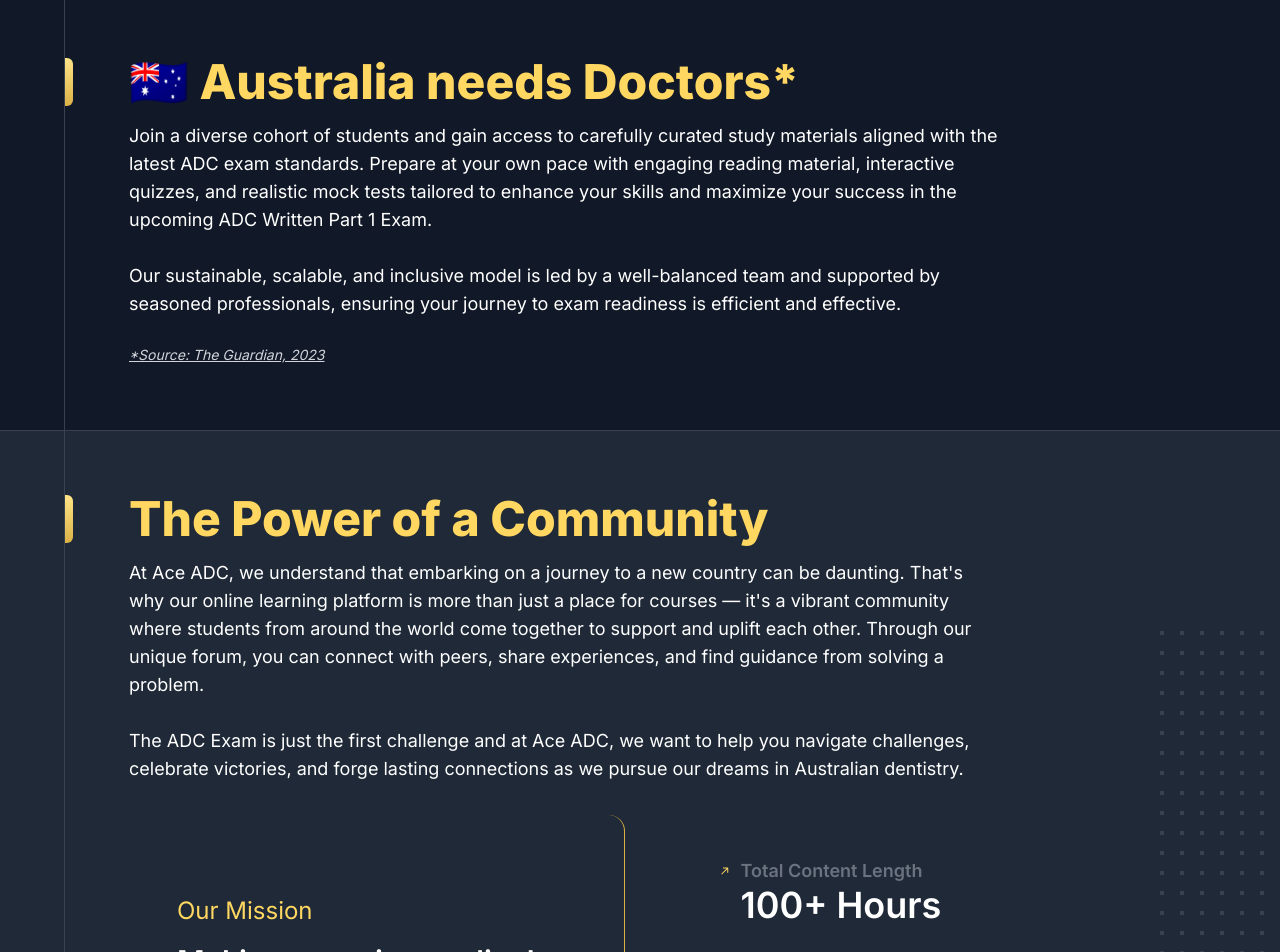
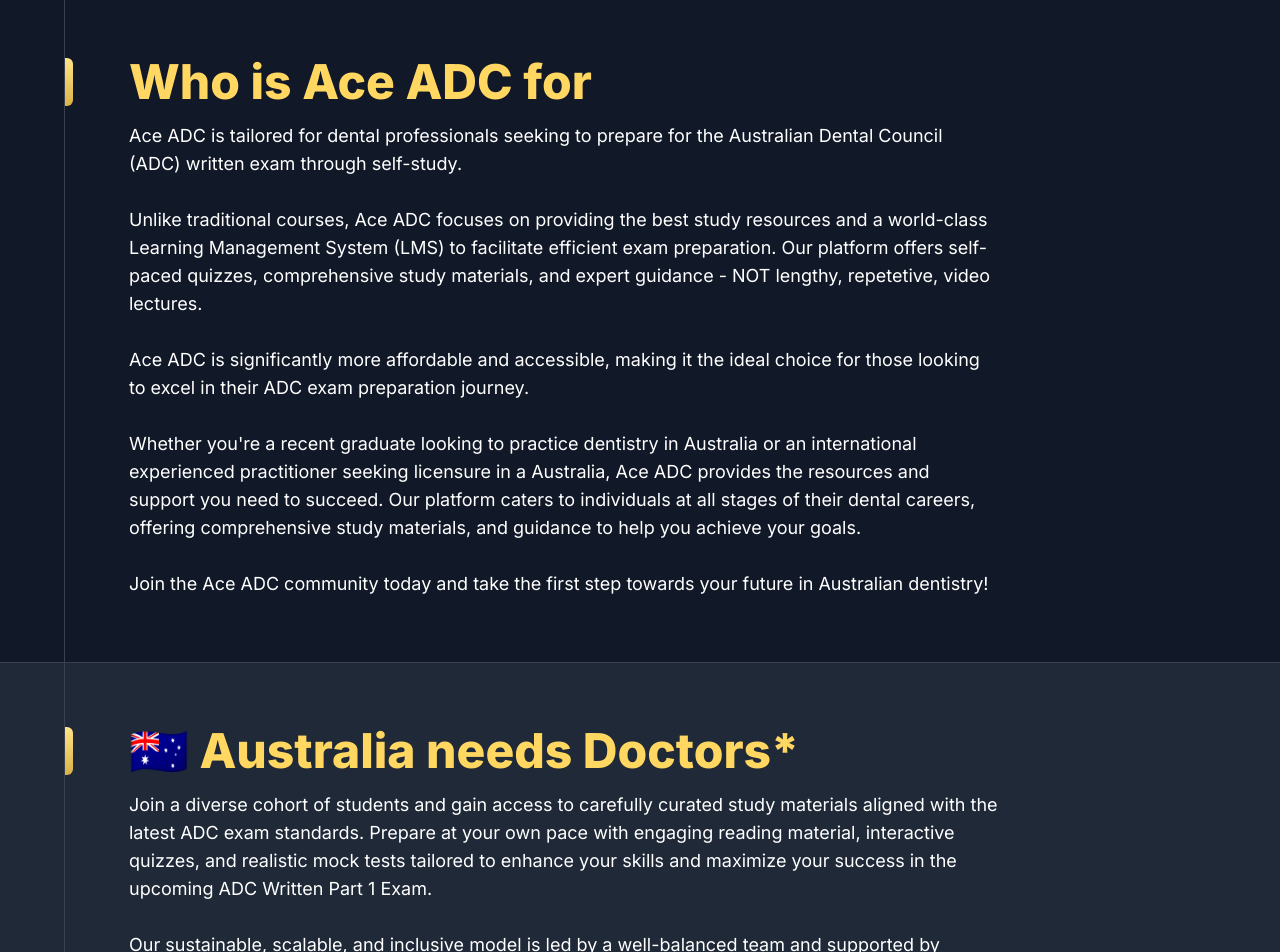
Before and after one commit to aceadc/aceadc-website, a Next.js app: page / in a window 1280 px wide. Shown: the part 1940-2892 px from the top of the page. Built offline with nearby package versions, Linux system fonts and the light colour scheme.

Commit message:
Who it is for - Update

```diff
--- a/components/Pricing.js
+++ b/components/Pricing.js
@@ -37,7 +37,7 @@
     // },
   ];
   return (
-    <SectionWithHeading heading="Affordable Excellence">
+    <SectionWithHeading heading="Affordable Excellence" darkBackground="true">
       <p className="text-white mt-4 md:text-lg w-full md:w-4/5">
         Ace ADC aims to provide the most comprehensive and affordable method for
         you to crack your ADC Written Exam.
--- a/pages/index.js
+++ b/pages/index.js
@@ -377,10 +377,41 @@
           </div>
         </SectionWithHeading> */}
 
-        <SectionWithHeading
-          heading="🇦🇺 Australia needs Doctors*"
-          darkBackground="true"
-        >
+        <SectionWithHeading heading="Who is Ace ADC for" darkBackground="true">
+          <div>
+            <p className="text-white mt-4 md:text-lg w-full md:w-4/5">
+              Ace ADC is tailored for dental professionals seeking to prepare
+              for the Australian Dental Council (ADC) written exam through
+              self-study.
+              <br />
+              <br />
+              Unlike traditional courses, Ace ADC focuses on providing the best
+              study resources and a world-class Learning Management System (LMS)
+              to facilitate efficient exam preparation. Our platform offers
+              self-paced quizzes, comprehensive study materials, and expert
+              guidance - NOT lengthy, repetetive, video lectures.
+              <br />
+              <br />
+              Ace ADC is significantly more affordable and accessible, making it
+              the ideal choice for those looking to excel in their ADC exam
+              preparation journey.
+              <br />
+              <br />
+              Whether you're a recent graduate looking to practice dentistry in
+              Australia or an international experienced practitioner seeking
+              licensure in a Australia, Ace ADC provides the resources and
+              support you need to succeed. Our platform caters to individuals at
+              all stages of their dental careers, offering comprehensive study
+              materials, and guidance to help you achieve your goals.
+              <br />
+              <br />
+              Join the Ace ADC community today and take the first step towards
+              your future in Australian dentistry!
+            </p>
+          </div>
+        </SectionWithHeading>
+
+        <SectionWithHeading heading="🇦🇺 Australia needs Doctors*">
           <div>
             <p className="text-white mt-4 md:text-lg w-full md:w-4/5">
               Join a diverse cohort of students and gain access to carefully
@@ -465,7 +496,10 @@
           </div> */}
         </SectionWithHeading>
 
-        <SectionWithHeading heading="The Power of a Community">
+        <SectionWithHeading
+          heading="The Power of a Community"
+          darkBackground="true"
+        >
           <p className="text-white mt-4 md:text-lg w-full md:w-4/5">
             At Ace ADC, we understand that embarking on a journey to a new
             country can be daunting. That's why our online learning platform is
@@ -632,7 +666,7 @@
 
         {/* <LearnerShowcase darkBackground="true" /> */}
 
-        <SectionWithHeading heading="Key Timelines" darkBackground="true">
+        <SectionWithHeading heading="Key Timelines">
           <Timeline />
         </SectionWithHeading>
         <Pricing />
--- a/pages/pricing.js
+++ b/pages/pricing.js
@@ -21,6 +21,9 @@
     heading: "Basic",
     description: (
       <div>
+        <div className="mb-3">
+          <h3><strong className="text-indigo-500">$349</strong></h3>
+        </div>
         <div className="mb-3">
           <strong className="text-primary-500">Study Plan:</strong> Access to a
           structured study plan to help you organize and optimize your study
@@ -60,9 +63,13 @@
     id: "ps2",
     imgSrc: "/professional-skills/doctor.png",
     title: "ADC Written - Self Study (Extended - 2 years)",
+    price: "AU$ 449",
     heading: "Extended",
     description: (
       <div>
+        <div className="mb-3">
+          <h3><strong className="text-indigo-500">$449</strong></h3>
+        </div>
         <div className="mb-3">
           <strong className="text-primary-500">Everything in Basic:</strong> The
           Ace Extended plan offers everything in Basic, extended LMS access and
@@ -164,7 +171,7 @@
         />
         <meta
           name="keywords"
-          content="Ace ADC, ADC, ADC Prep, ADC Exam, Written Exam 1, Dental Exam Prep, Australian Dentistry, Dental Practice Australia, Australian Dental Association, Australian Dental Council, Australia, ADC Written Exam Preparation"
+          content="Ace ADC, ADC, ADC Prep, ADC Exam, ADC Written Exam, Dental Exam Prep, Australian Dentistry, Dental Practice Australia, Australian Dental Association, Australian Dental Council, Australia, ADC Written Exam Preparation"
         />
         <meta name="author" content="Ace ADC" />
         <meta name="viewport" content="width=device-width, initial-scale=1.0" />
@@ -254,7 +261,7 @@
                       href="/apply"
                       className="ml-4 px-2 py-2 font-medium text-white hover:text-primary-500 hover:underline"
                     >
-                      Pricing Plans
+                      Plans
                     </a>
                   </div>
                 </li>
```
